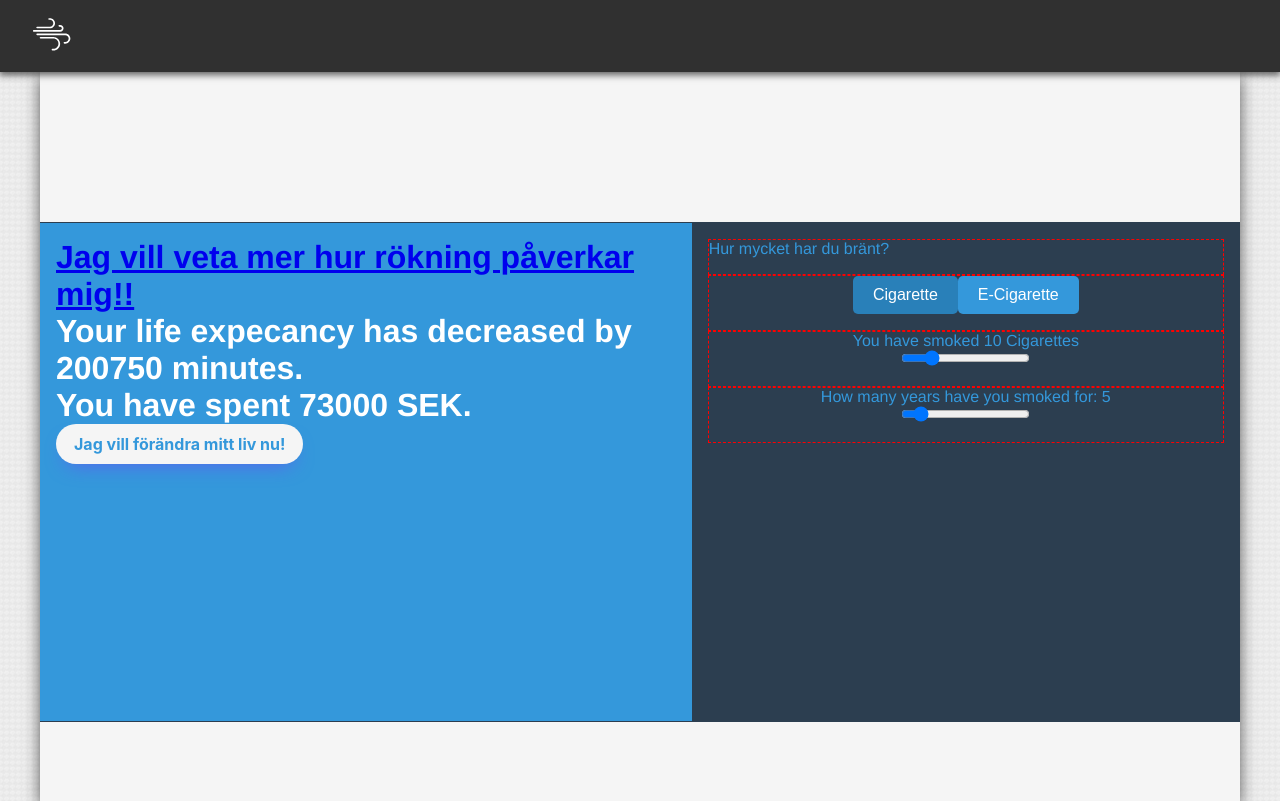
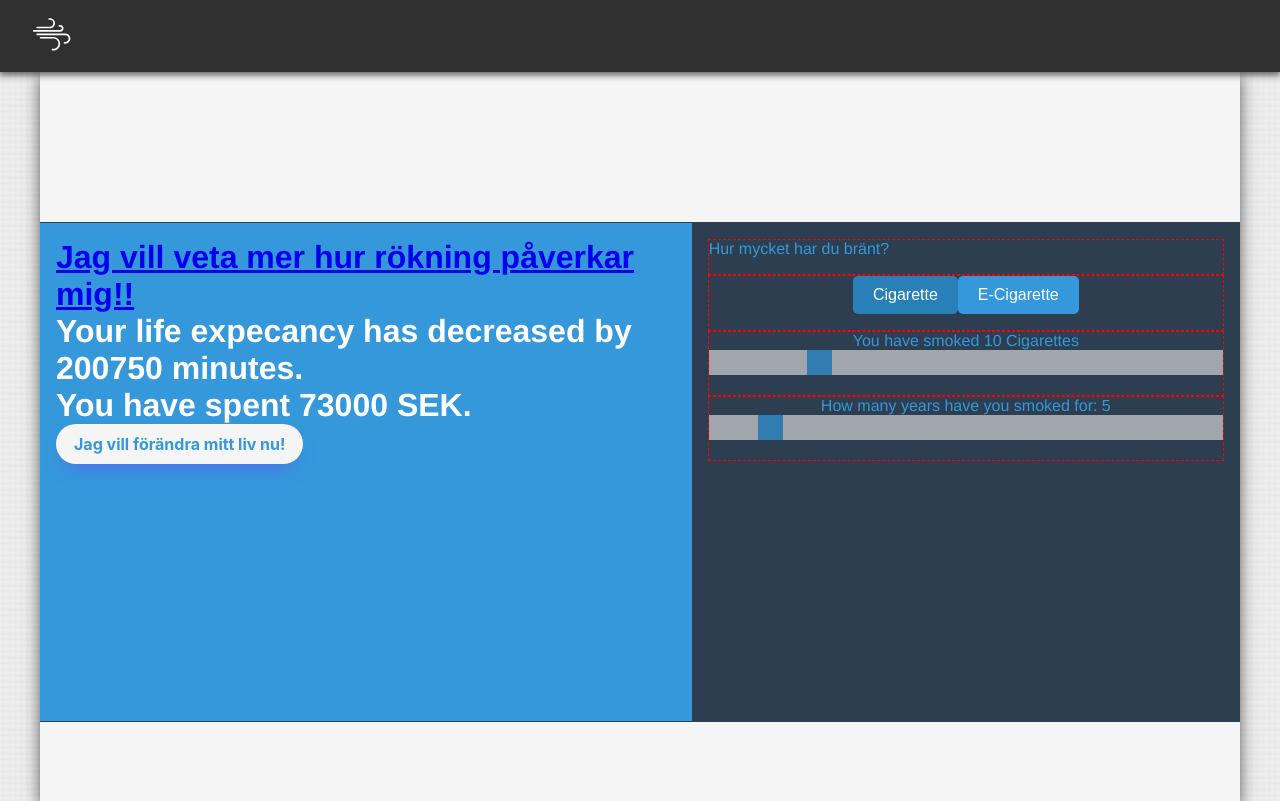
Before and after one commit to rubenmadsen/smokin, a Vue app in the folder Frontend/: page / in a window 1280 px wide. Built offline with nearby package versions, Linux system fonts and the light colour scheme.

Commit message:
custom sliders

```diff
--- a/Frontend/src/main.css
+++ b/Frontend/src/main.css
@@ -35,6 +35,9 @@
     --telia-font: TeliaSansHeading,Helvetica,Arial,"Lucida Grande",sans-serif;
     --button-font-family: Inter,Helvetica,"Apple Color Emoji","Segoe UI Emoji",NotoColorEmoji,"Noto Color Emoji","Segoe UI Symbol","Android Emoji",EmojiSymbols,-apple-system,system-ui,"Segoe UI",Roboto,"Helvetica Neue","Noto Sans",sans-serif;
     */
+
+    /* Slider */
+    --slider-thumb: var(--primary-color);
     }
 
 * {
@@ -77,3 +80,35 @@
 .std-button:active{
     border: 2px solid var(--strong-highlight);
 }
+
+.slider {
+    -webkit-appearance: none;
+    appearance: none;
+    width: 100%;
+    height: 25px;
+    background: #d3d3d3;
+    outline: none;
+    opacity: 0.7;
+    -webkit-transition: .2s;
+    transition: opacity .2s;
+  }
+
+  .slider:hover {
+    opacity: 1;
+  }
+
+  .slider::-webkit-slider-thumb {
+    -webkit-appearance: none;
+    appearance: none;
+    width: 25px;
+    height: 25px;
+    background: var(--slider-thumb);
+    cursor: pointer;
+  }
+
+  .slider::-moz-range-thumb {
+    width: 25px;
+    height: 25px;
+    background: var(--slider-thumb);
+    cursor: pointer;
+  }
```
